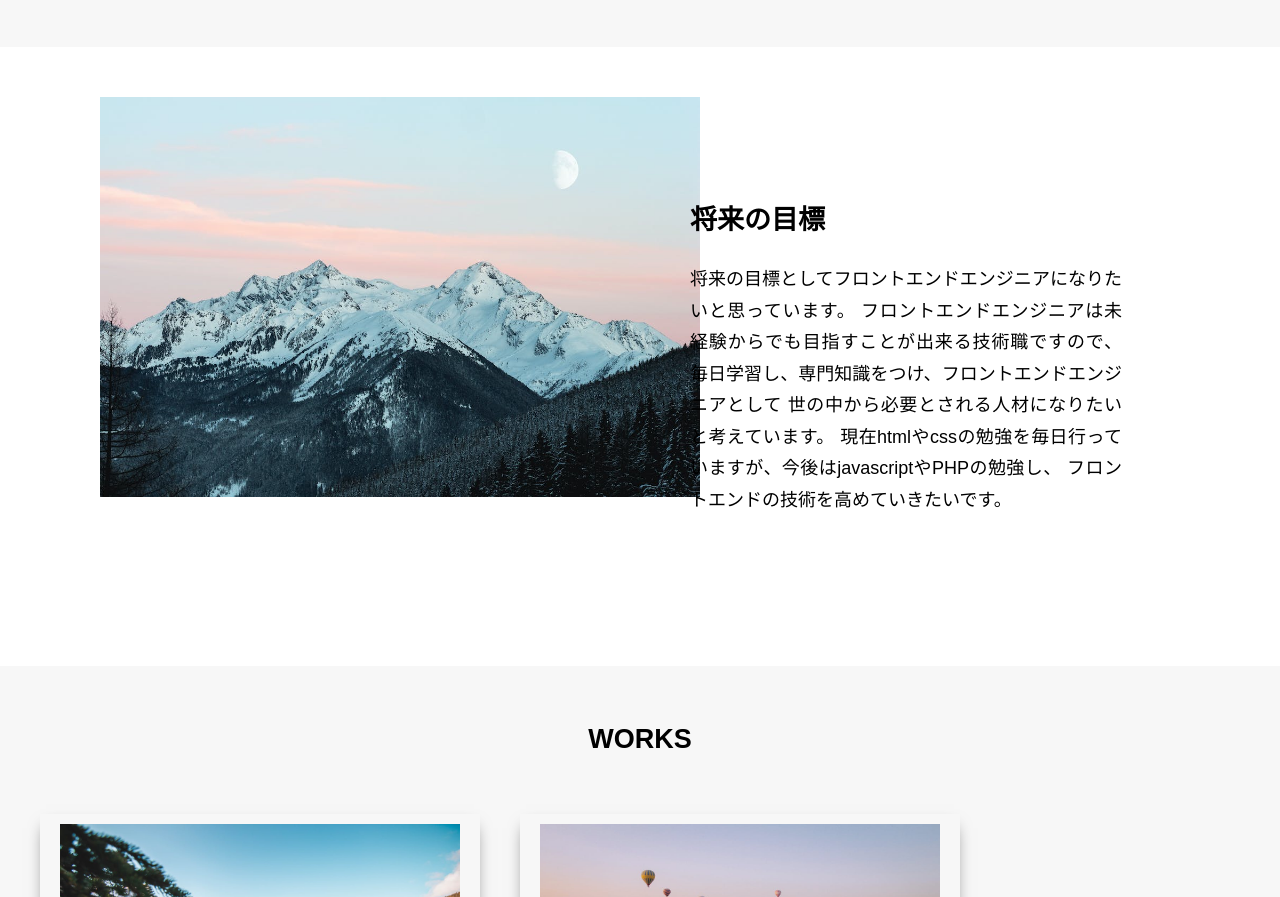
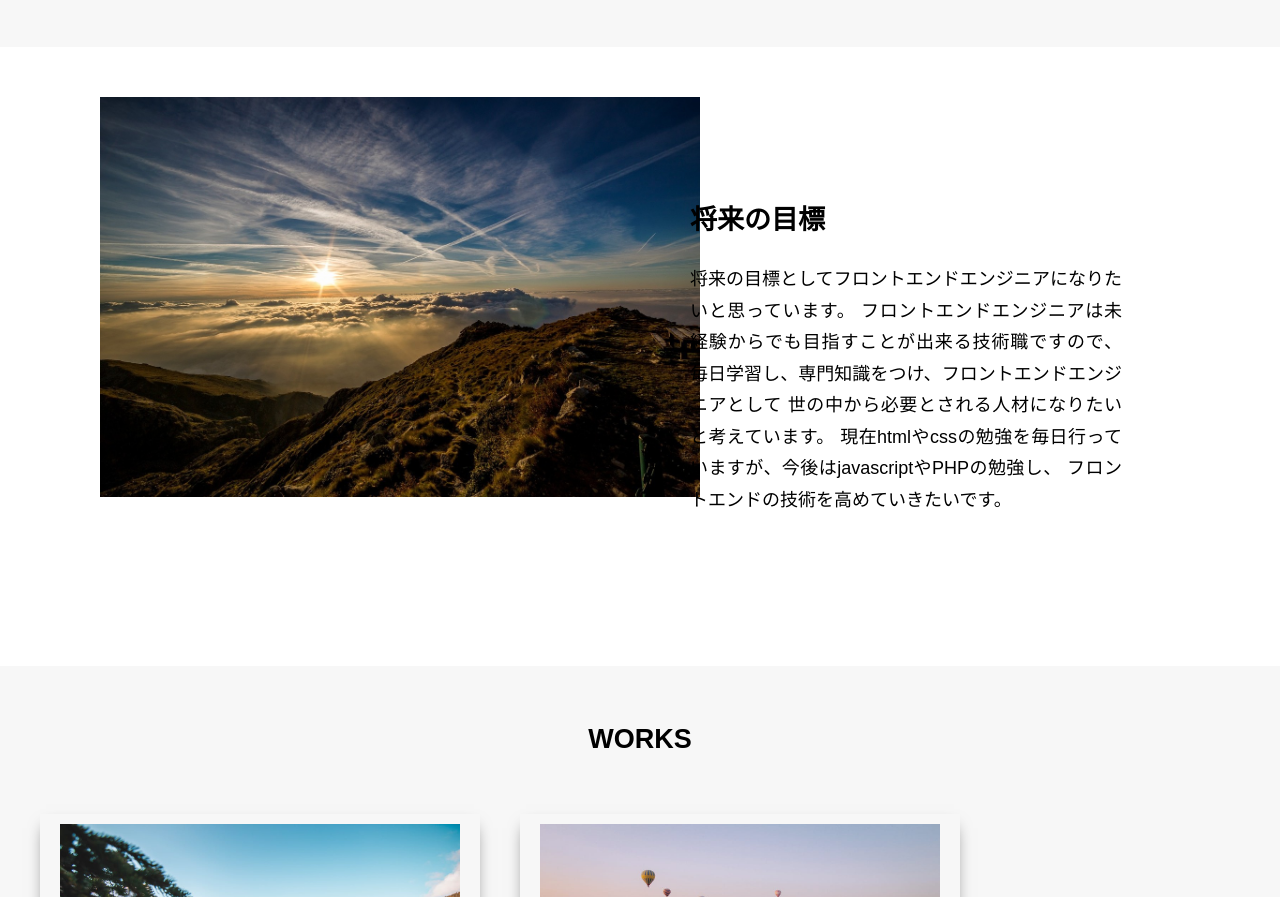
Before and after one commit to miura0812/portfolio, a plain HTML site: page index.html in a window 1280 px wide. Shown: the part 1918-2815 px from the top of the page. Drawn offline with nearby package versions, Linux system fonts and the light colour scheme.

Commit message:
aaaaaaaaa

```diff
--- a/index.html
+++ b/index.html
@@ -121,7 +121,7 @@
                         </div>
                     </div>
                     <div class="about-image">
-                        <img src="./image/slider04.jpg" alt="image4">
+                        <img src="./image/slider07.jpg" alt="image7">
                     </div>
                 </div>
             </section>
@@ -146,8 +146,6 @@
             <section>
             <div class="fixed-background background">
                 <h2>Welcome To My Portfolio!</h2>
-                <!-- <p>テキストテキストテキストテキストテキストテキストテキストテキストテキストテキストテキストテキストテキストテキストテキストテキストテキストテキスト</p> -->
-
             </div>
             </section>
 
```
